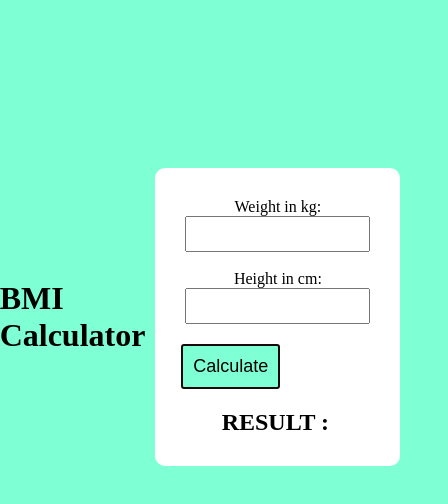
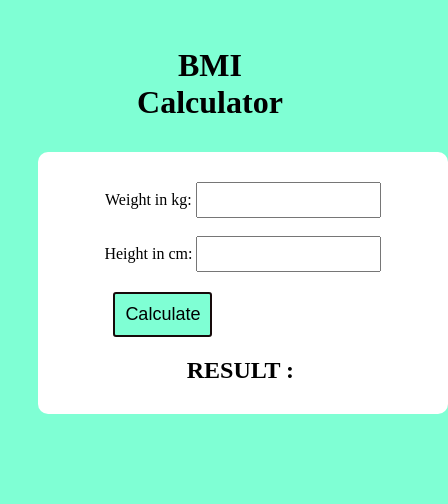
Before and after one commit to ibukun53/BMI-calculator, a website: page index.html in a window 390 px wide. Shown: the whole page, 448 px wide, since content can reach past the window. Drawn offline with Linux system fonts and the light colour scheme.

Commit message:
Include mobile view functi

```diff
--- a/index.css
+++ b/index.css
@@ -25,7 +25,7 @@ h1{
     height: 30px;
 }
 
-#btn{
+#btn {
 margin: 20px;
 margin-left: -40%;
 background-color: aquamarine;
@@ -36,7 +36,23 @@ cursor: pointer;
 font-size: 18px;
 }
 
-#result{
+#result {
     margin: auto;
     margin-left: -5px;
 }
+
+@media only screen and (max-width: 768px) {
+    h1{
+        padding: 10px;
+        text-align: center;
+    }
+    body .body-container{
+        display: block;
+        margin: auto;
+        margin-left: 8%;
+        padding-top: 2%;
+    }
+    .section-container{
+        width: 350px;
+    }
+}
--- a/package.json
+++ b/package.json
@@ -8,6 +8,7 @@
     "eslint": "^7.32.0",
     "eslint-config-airbnb-base": "^4.0.2",
     "eslint-plugin-import": "^2.26.0",
+    "hint": "^6.2.0",
     "prettier": "^1.19.1",
     "stylelint": "^13.x",
     "stylelint-config-recommended": "^3.x",
```
Also changed, not shown: 1 other file.
